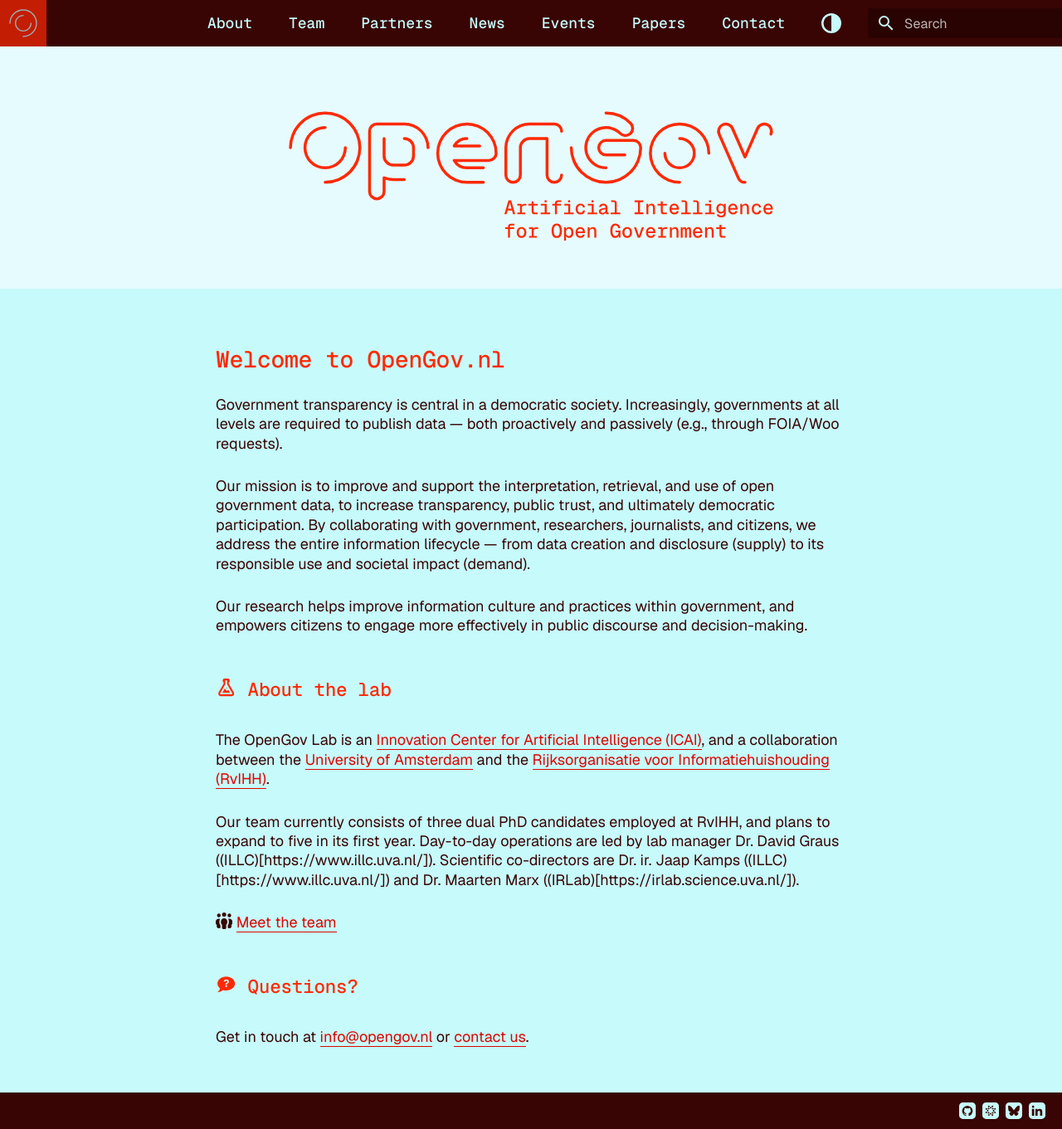
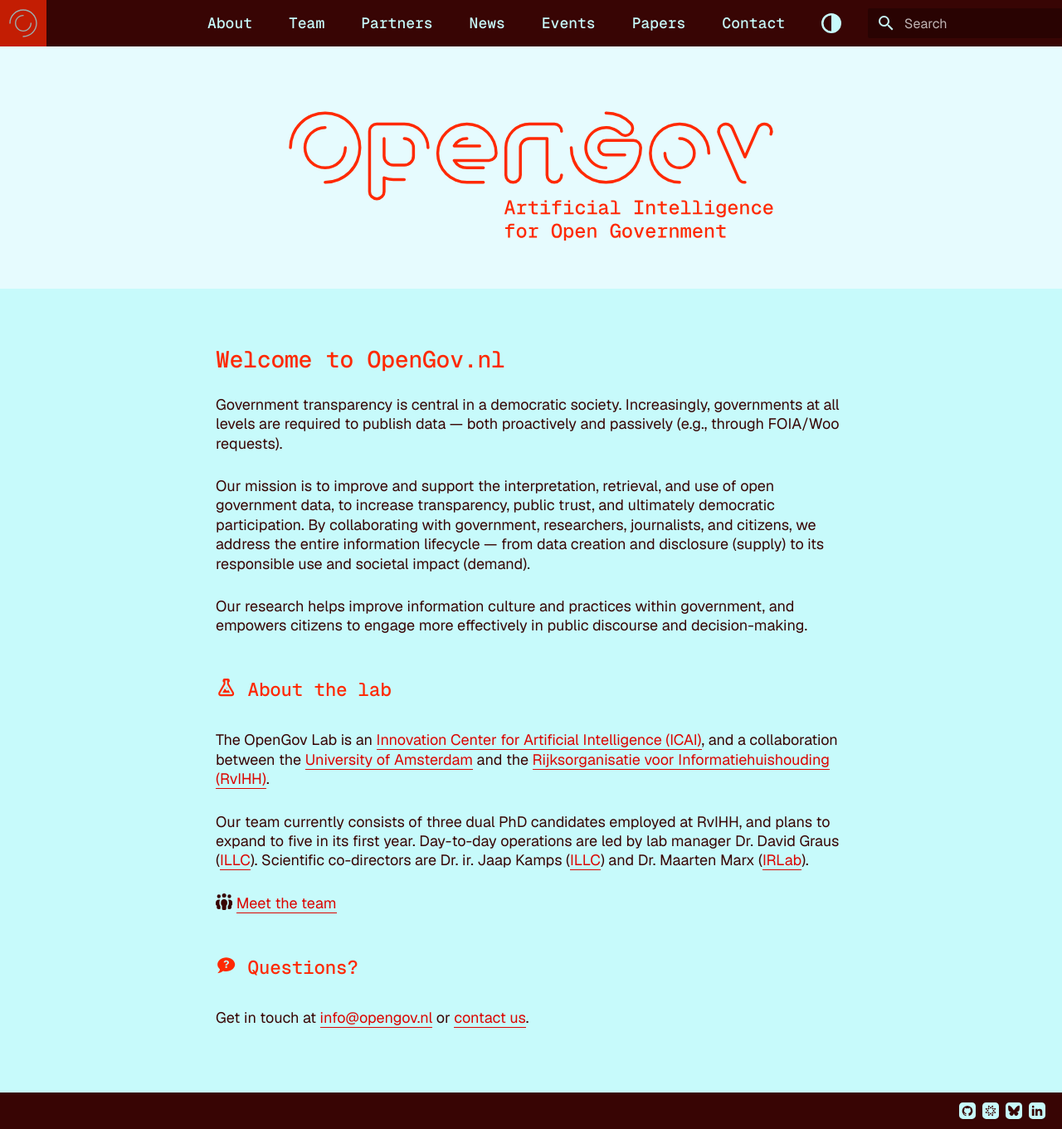
Before and after one commit to graus/testjefrummel.github.io, an MkDocs documentation site: the page built from docs/index.md, in a window 1280 px wide and 1361 px high. Shown: the whole window at 83% size. Built offline with MkDocs 1.6.1 and Material for MkDocs 9.7.7, drawn with Linux system fonts in a browser that asks for light colours; some web fonts are replaced.

```diff
--- a/docs/index.md
+++ b/docs/index.md
@@ -25,7 +25,7 @@
 The OpenGov Lab is an [Innovation Center for Artificial Intelligence (ICAI)](https://icai.ai), and a collaboration between the [University of Amsterdam](https://uva.nl/en) and the [Rijksorganisatie voor Informatiehuishouding (RvIHH)](https://www.rvihh.nl/).
 
 Our team currently consists of three dual PhD candidates employed at RvIHH, and plans to expand to five in its first year.
-Day-to-day operations are led by lab manager Dr. David Graus ((ILLC)[https://www.illc.uva.nl/]). Scientific co-directors are Dr. ir. Jaap Kamps ((ILLC)[https://www.illc.uva.nl/]) and Dr. Maarten Marx ((IRLab)[https://irlab.science.uva.nl/]).
+Day-to-day operations are led by lab manager Dr. David Graus ([ILLC](https://www.illc.uva.nl/)). Scientific co-directors are Dr. ir. Jaap Kamps ([ILLC](https://www.illc.uva.nl/)) and Dr. Maarten Marx ([IRLab](https://irlab.science.uva.nl/)).
 
 :fontawesome-solid-people-group: [Meet the team](team.md)
 
```
